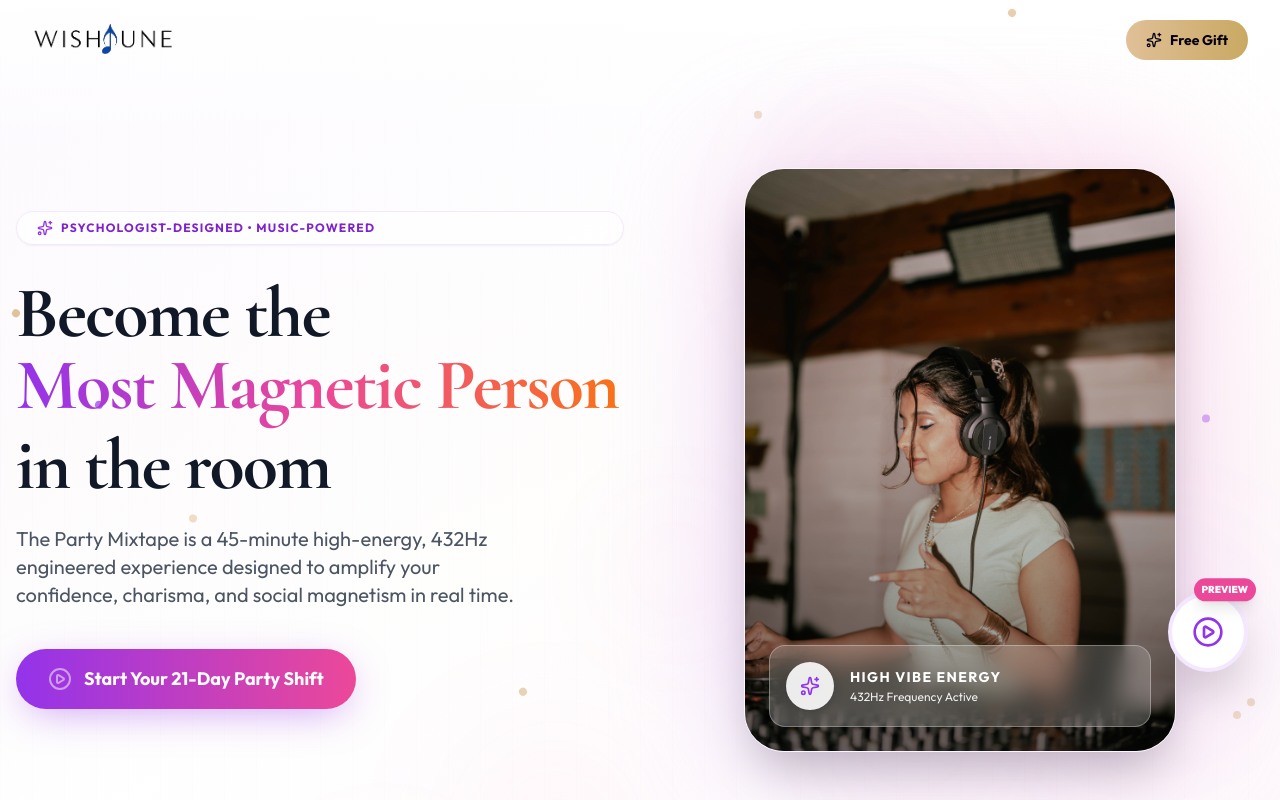
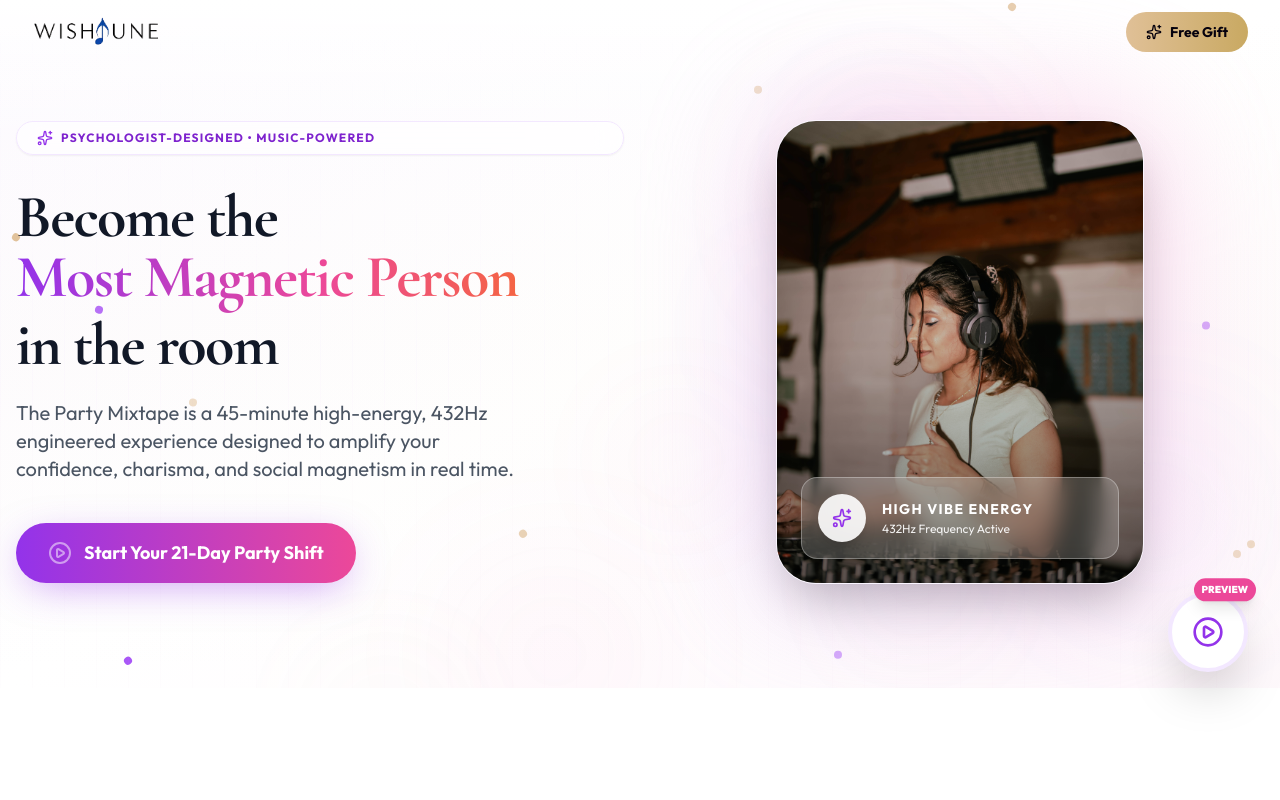
Before and after one commit to bad-company-viv/wishtune-party-funnel, a React (Vite) app in the folder frontend/: page / in a window 1280 px wide. Shown: the top 800 px of the page. Built offline with nearby package versions, Linux system fonts and the light colour scheme.

Commit message:
view fix

```diff
--- a/frontend/src/components/NavbarNew.jsx
+++ b/frontend/src/components/NavbarNew.jsx
@@ -48,20 +48,19 @@ const Navbar = () => {
       <motion.nav
         initial={{ y: -100 }}
         animate={{ y: 0 }}
-        className={`fixed top-0 left-0 right-0 z-50 transition-all duration-300 ${
-          isScrolled
+        className={`fixed top-0 left-0 right-0 z-50 transition-all duration-300 ${isScrolled
             ? "bg-white/95 backdrop-blur-xl border-b border-gray-200 shadow-2xl"
             : "bg-transparent"
-        }`}
+          }`}
       >
         <div className="container-custom px-4 sm:px-6 lg:px-8">
-          <div className="flex items-center justify-between h-16 md:h-20">
+          <div className="flex items-center justify-between h-16 md:h-16">
             {/* Logo */}
             <Link to="/" className="flex items-center gap-3 group">
               <img
                 src="/images/wishtune-logo.png"
                 alt="Wishtune Logo"
-                className="h-9 md:h-10 w-auto object-contain"
+                className="h-8 md:h-9 w-auto object-contain"
               />
             </Link>
 
--- a/frontend/src/pages/HomePageNew.jsx
+++ b/frontend/src/pages/HomePageNew.jsx
@@ -966,13 +966,13 @@ Underneath, we've layered subtle affirmation engineering so your mood and magnet
       {/* HERO SECTION */}
       <section
         ref={heroRef}
-        className="relative pt-32 pb-20 md:pt-40 md:pb-32 px-4 overflow-hidden bg-gradient-to-br from-purple-50/50 via-white to-pink-50/50"
+        className="relative pt-24 pb-16 md:pt-28 md:pb-24 px-4 overflow-hidden bg-gradient-to-br from-purple-50/50 via-white to-pink-50/50"
       >
         <div className="absolute top-0 left-0 right-0 h-36 bg-gradient-to-b from-white to-transparent pointer-events-none z-0" />
         <PartyBackgroundElements />
         <VerticalLinesBackground />
 
-        <div className="container-custom max-w-7xl mx-auto relative z-10 flex min-h-[70vh] items-center">
+        <div className="container-custom max-w-7xl mx-auto relative z-10 flex min-h-[60vh] lg:min-h-[50vh] items-center">
           <div className="grid lg:grid-cols-2 gap-12 lg:gap-8 items-center w-full">
 
             {/* Text Content */}
@@ -992,7 +992,7 @@ Underneath, we've layered subtle affirmation engineering so your mood and magnet
                 initial={{ opacity: 0, y: 30 }}
                 animate={{ opacity: 1, y: 0 }}
                 transition={{ duration: 0.8, delay: 0.2 }}
-                className="text-4xl md:text-6xl lg:text-7xl font-serif font-bold leading-[1.1] mb-6 tracking-tight text-gray-900"
+                className="text-4xl md:text-5xl lg:text-6xl font-serif font-bold leading-[1.1] mb-6 tracking-tight text-gray-900"
               >
                 Become the <br />
                 <span className="bg-gradient-to-r from-purple-600 via-pink-500 to-orange-500 bg-clip-text text-transparent pb-2 block">
@@ -1039,7 +1039,7 @@ Underneath, we've layered subtle affirmation engineering so your mood and magnet
               initial={{ opacity: 0, x: 50 }}
               animate={{ opacity: 1, x: 0 }}
               transition={{ duration: 1, delay: 0.3 }}
-              className="relative w-full max-w-md mx-auto lg:ml-auto h-[400px] md:h-[500px] lg:h-[600px] order-1 lg:order-2"
+              className="relative w-full max-w-sm mx-auto lg:ml-auto h-[400px] md:h-[450px] lg:h-[480px] order-1 lg:order-2"
             >
               <div className="absolute inset-0 bg-gradient-to-tr from-purple-300 to-pink-300 rounded-[3rem] blur-3xl opacity-30 animate-pulse" />
 
```
